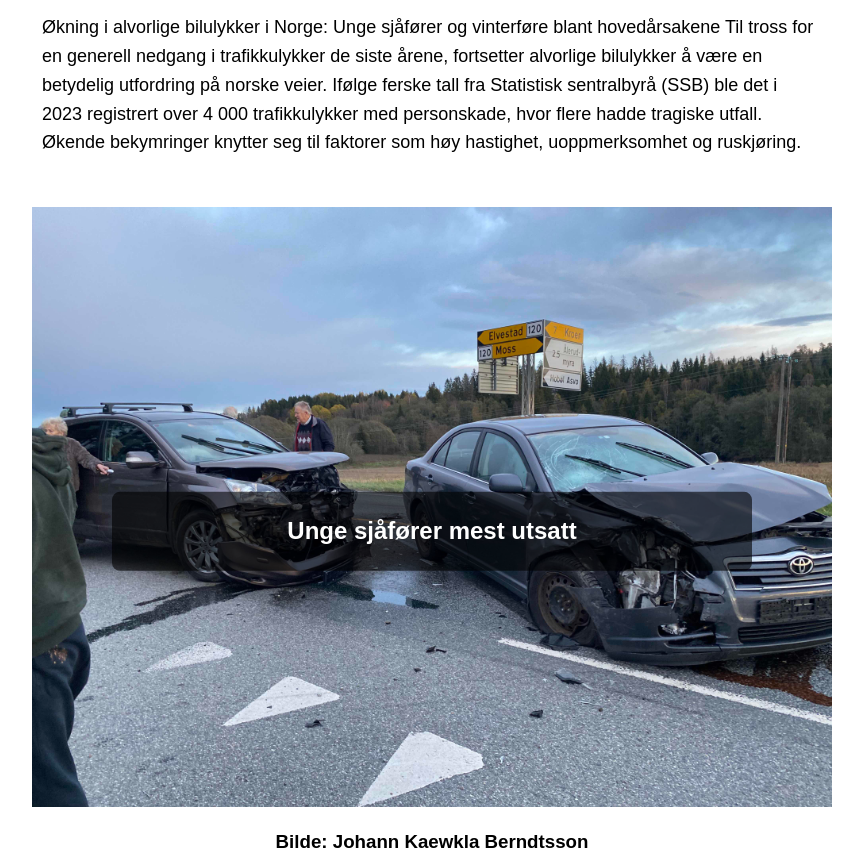
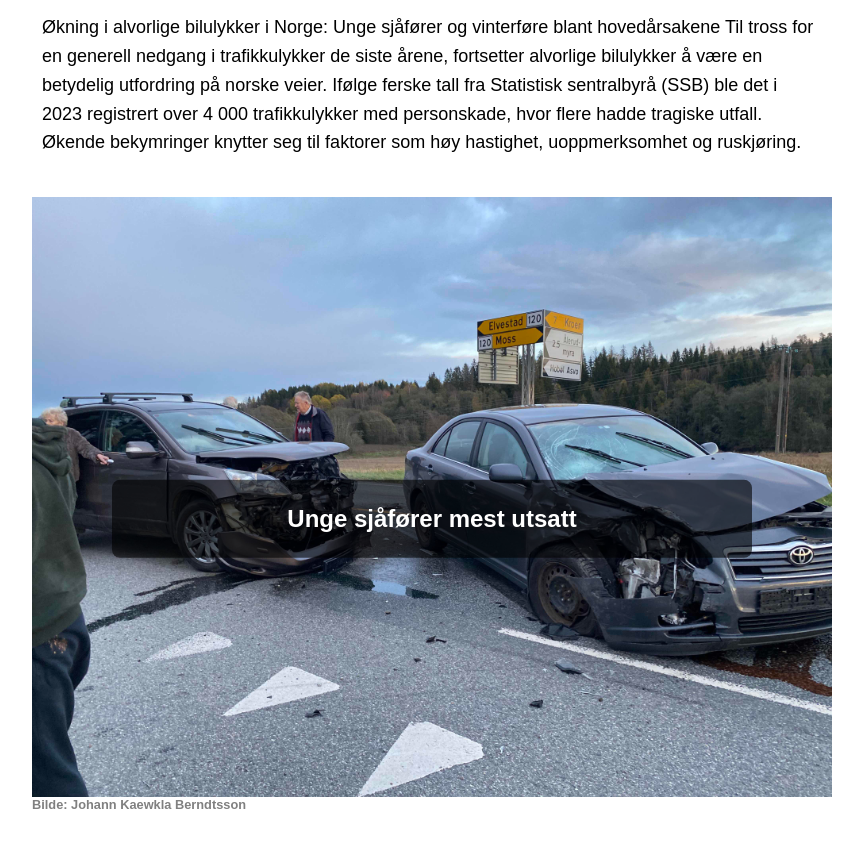
Before and after one commit to johannkb/gruppe-1-kommunikasjons-design, a plain HTML site: page lab_tester/innlevering1.html in a window 1280 px wide. Shown: the part 269-1136 px from the top of the page, without its empty margins (208-1071 px from the left). Drawn offline with Linux system fonts and the light colour scheme.

Commit message:
La til tekst under bilder

```diff
--- a/css/article1.css
+++ b/css/article1.css
@@ -50,7 +50,8 @@ article img {
     width: 100%;
     height: auto;
     display: block;
-    margin: 20px 0;
+    margin-top: 10px;
+    margin-bottom: 0;
 }
 
 
@@ -79,7 +80,13 @@ article img {
     z-index: 10;
     pointer-events: none;
 }
-
+.image-wrapper h3 {
+  margin-right: 100%;
+  color: grey;
+  margin-top: 0;
+  font-size: 0.8em;
+  display: ruby-text;
+}
 
 
 article p {
```
